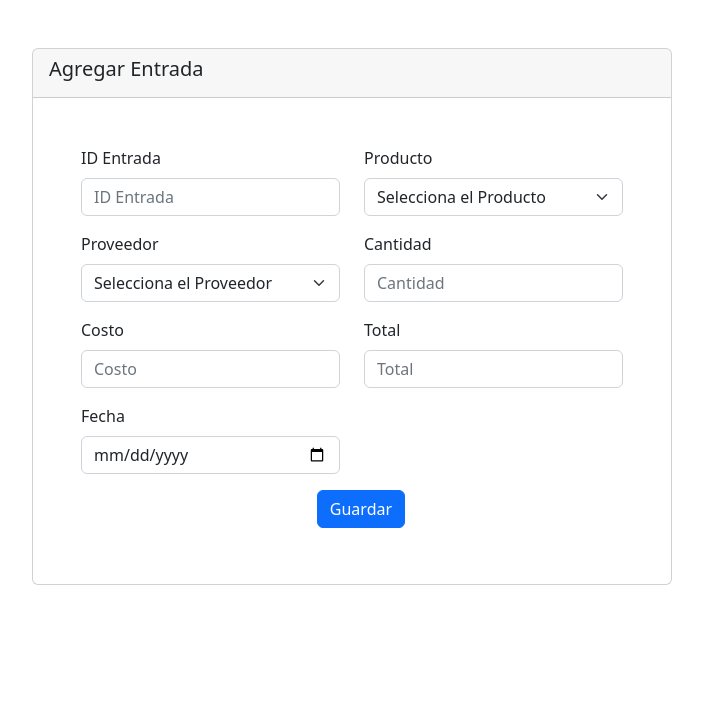
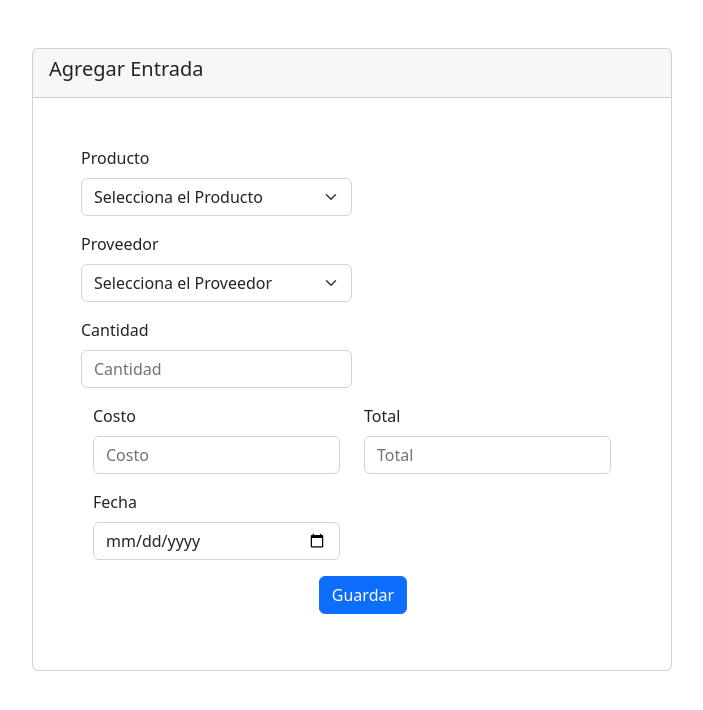
Before and after one commit to KateAmador/TiendaPHP, a PHP site: page /php/crudEntrada/entrada.vista.php in a window 1280 px wide. Shown: the part 56-766 px from the top of the page, without its empty margins (288-991 px from the left). Run offline with PHP 8.4, Linux system fonts and the light colour scheme.

Commit message:
[Entrada]: Correccion campos formulario

```diff
--- a/php/crudEntrada/entrada.controlador.php
+++ b/php/crudEntrada/entrada.controlador.php
@@ -1,7 +1,6 @@
 <?php
 
     include_once('../conexion.php');
-    $idEntrada = trim($_POST['idEntrada']);
     $idProducto = trim($_POST['idProducto']);
     $nombreProveedor = trim($_POST['nombreProveedor']);
     $cantidad = trim($_POST['cantidad']);
@@ -10,8 +9,8 @@
     $fecha = trim ($_POST['fecha']);
 
 
-    $sql= "INSERT INTO entradas(id_entrada, idProducto_entrada, , idProveedor_entrada, cantidad_entrada , costo_entrada, total_entrada, fecha_entradada)
-             VALUES ('$idEntrada','$idProducto','$nombreProveedor','$cantidad','$costo','$total','$fecha')";
+    $sql= "INSERT INTO entradas(idProducto_entrada, , idProveedor_entrada, cantidad_entrada , costo_entrada, total_entrada, fecha_entradada)
+             VALUES ('$idProducto','$nombreProveedor','$cantidad','$costo','$total','$fecha')";
     if (mysqli_query($conn, $sql)) {
         echo "Entrada creada correctamente";
     } else {
--- a/php/crudEntrada/entrada.vista.php
+++ b/php/crudEntrada/entrada.vista.php
@@ -25,12 +25,6 @@
         <div class="card-body p-md-5">
             <div class="row justify-content-center">
                 <div>
-                    <div class="row">
-                        <div class="mb-3 col-6">
-                            <label for="idEntrada" class="form-label">ID Entrada</label>
-                            <input type="number" class="form-control" id="idEntrada" name="idEntrada" placeholder="ID Entrada" required>
-                        </div>
-
                         <div class="mb-3 col-6">
                         <label for="idProducto" class="form-label">Producto</label>
                         <select class="form-select" name="idProducto" aria-label="Default select example">
```
